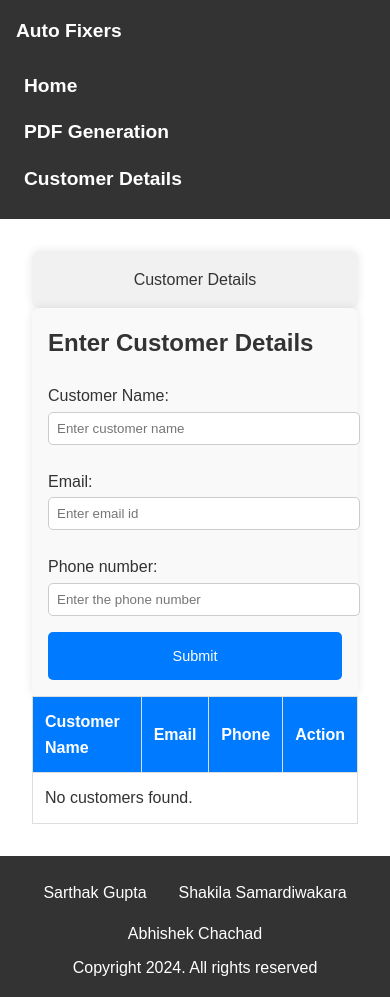
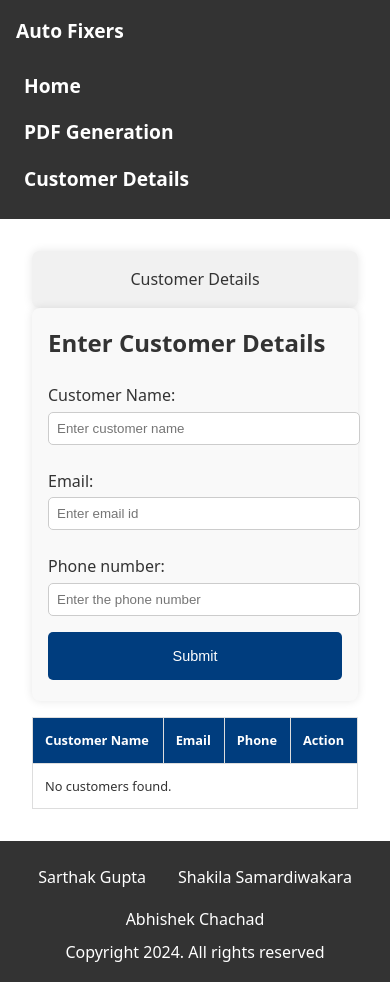
Before and after one commit to S4rthakGupta/AutoFixers_GroupProject, a PHP site: page /customers.php in a window 390 px wide. Run offline with PHP 8.4, Linux system fonts and the light colour scheme; data that the repository does not hold is empty; a stand-in replaces the project's code that opens the database connection.

Commit message:
changing

```diff
--- a/interface/style.css
+++ b/interface/style.css
@@ -1,5 +1,5 @@
 body {
-    font-family: Arial, sans-serif;
+    font-family: system-ui, sans-serif;
     line-height: 1.6;
     margin: 0;
     padding: 0;
@@ -92,7 +92,7 @@ select {
 }
 
 button {
-    background: #007bff;
+    background: #003d7e;
     color: #fff;
     border: none;
     padding: 0.75rem 1.5rem;
@@ -102,7 +102,7 @@ button {
 }
 
 button:hover {
-    background: #0056b3;
+    background: #003d7e;
 }
 
 footer {
@@ -136,6 +136,7 @@ footer .copyright p {
 .responsive-table {
     width: 100%;
     border-collapse: collapse;
+    margin-top: 1rem;
 }
 
 .responsive-table th,
@@ -146,12 +147,28 @@ footer .copyright p {
 }
 
 .responsive-table th {
-    background: #007bff;
+    background: #003d7e;
     color: #fff;
 }
 
 .responsive-table tbody tr:nth-child(even) {
-    background: #f2f2f2;
+    background: #f9f9f9;
+}
+
+.responsive-table tbody tr:hover {
+    background: #f1f1f1;
+}
+
+.responsive-table td a {
+    color: #007bff;
+    text-decoration: none;
+    padding: 0.5rem;
+    border-radius: 5px;
+    transition: background 0.3s;
+}
+
+.responsive-table td a:hover {
+    background: #e2e2e2;
 }
 
 /* Responsive Styles */
@@ -183,10 +200,16 @@ footer .copyright p {
     button {
         width: 100%;
         padding: 1rem;
+        margin-bottom: 5px;
     }
 
     .banner p {
         font-size: 1.2rem;
+    }
+
+    .responsive-table th,
+    .responsive-table td {
+        font-size: 0.9rem;
     }
 }
 
@@ -207,4 +230,9 @@ footer .copyright p {
     .banner p {
         font-size: 1rem;
     }
+
+    .responsive-table th,
+    .responsive-table td {
+        font-size: 0.8rem;
+    }
 }
```
